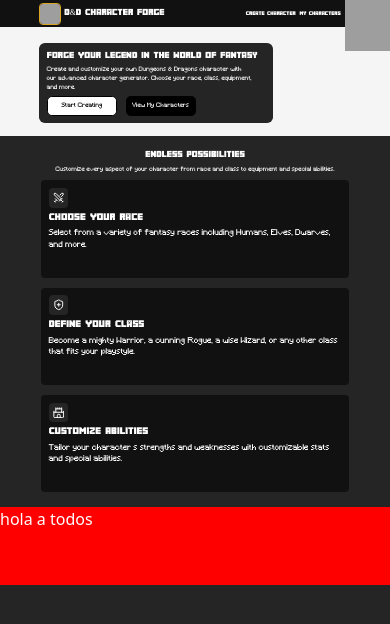
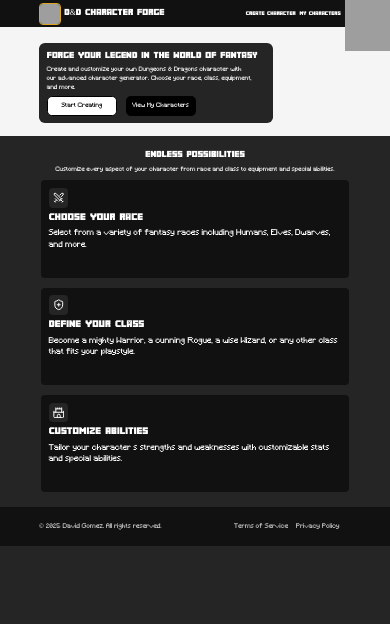
Before and after one commit to DavidAdolfoGomezUribe/Proyecto_JavaScript_GomezUribeDavidAdolfo, a Next.js app: page / in a window 390 px wide. Shown: the top 624 px of the page. Built offline with nearby package versions, Linux system fonts and the light colour scheme; grey boxes are pictures that could not be loaded.

Commit message:
feat: :sparkles: Update FooterMain component structure and styles; enhance globals.css for footer layout and responsiveness

```diff
--- a/src/app/components/footermain.tsx
+++ b/src/app/components/footermain.tsx
@@ -3,7 +3,17 @@
 export function FooterMain (){
     return(
         <footer className="footermaincontainer">
-            hola a todos
+            <div>
+                <p>© 2025 David Gomez. All rights reserved.</p>
+
+                <div>
+                    <p>Terms of Service
+                    </p>
+                    <p>Privacy Policy</p>
+                </div>
+            </div>
         </footer>
+
+
     )
 }
--- a/src/app/globals.css
+++ b/src/app/globals.css
@@ -317,17 +317,55 @@ html{
 
 @media (max-width: 1024px){
   .mainmaincontainer{
-    height: 140vw;
+    height: 120vw;
   }
 }
 
 /* seccion del footer*/
 .footermaincontainer{
   position: absolute;
+  display: flex;
+  align-items: center;
   top:77vw;
-  background-color: red;
+  background-color: #111111;
   width: 100%;
-  height: 20vw;
+  height: 10vw;
+  >div:nth-child(1){
+
+    position: absolute;
+    height: 9vw;
+    width: 80vw;
+    left: 10vw;
+    display: flex;
+    flex-direction: row;
+    justify-content: space-between;
+    align-items: center;
+
+    >p:nth-child(1){
+      color: #c9c9c9;
+      font-family: "texto.ttf";
+      font-size: 1.6vw;
+    }
+
+    >div:nth-child(2){
+      width: 30vw;
+      height: 9vw;
+      align-items: center;
+      display: flex;
+      flex-direction: row;
+      gap: 2vw;
+      >p{
+        color: #c9c9c9;
+        font-family: "texto.ttf";
+        font-size: 1.6vw;
+      }
+
+      >p:hover{
+        border-bottom: 0.35vw solid  #c9c9c9;
+      }
+    }
+  }
+
 
 
 }
```
